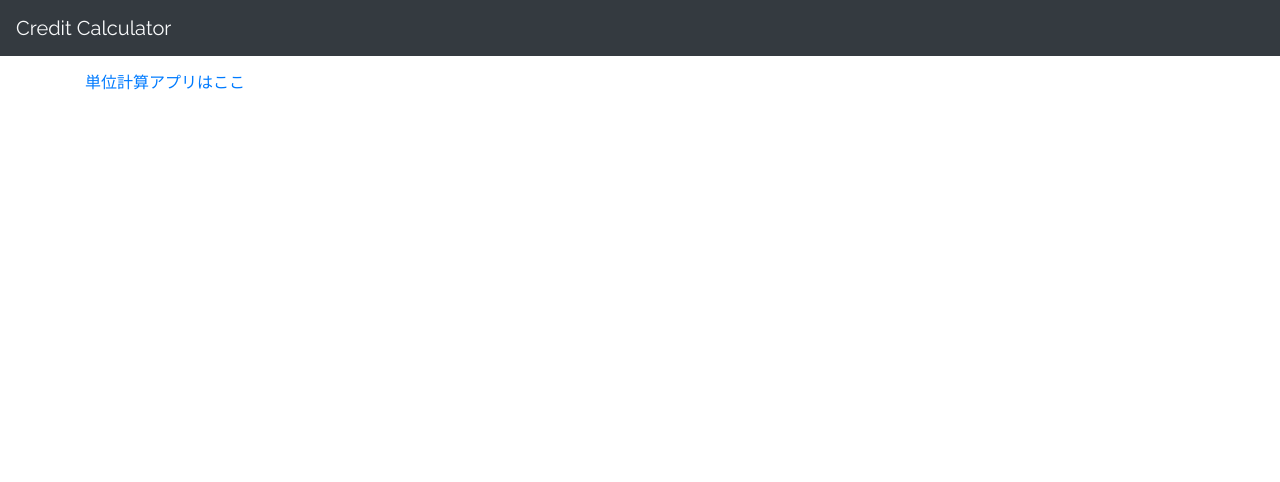
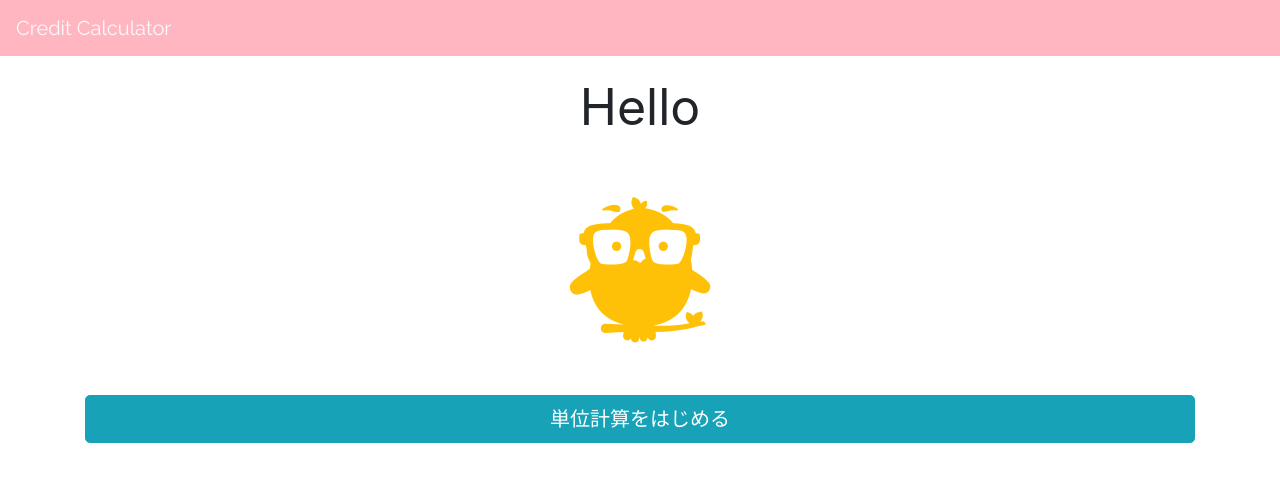
Before and after one commit to lelufig/credit-calculator, a Flask app: page / in a window 1280 px wide. Shown: the top 482 px of the page. Run offline with Flask 2, Linux system fonts and the light colour scheme; some libraries are stand-ins or nearby versions.

Commit message:
トップページの編集

```diff
--- a/static/css/calc.css
+++ b/static/css/calc.css
@@ -1,12 +1,42 @@
 input[type=checkbox] {
   transform: scale(1.5);
   margin: auto;
+
 }
 
 body {
   padding-top: 70px;
 }
 
+#top_body {
+  padding-top: 70px;
+  background-color: #fff;
+}
+
 header {
   font-family: 'Raleway', sans-serif;
+  background-color: #ffb6c1;
 }
+
+.container h1 {
+  font-size: 24px;
+  margin-bottom: 16px;
+}
+
+.icon-color{
+  color: #ffc107
+}
+
+.top-p {
+  text-align: center;
+  font-size: 50px
+}
+
+.icon {
+  text-decoration: none;
+  display: flex;
+  align-items: center;
+  justify-content: center;
+  margin: 50px auto;
+  font-size: 150px;
+}
--- a/templates/common.html
+++ b/templates/common.html
@@ -2,7 +2,6 @@
 {% block content %}
 <div class="container">
   <h1>全学年共通科目</h1>
-  <h2>国際政策学部の必要単位数は22単位以上です。</h2>
 
   <form class="" action="/common/{{ department }}/{{ cource }}/{{ chinese }}" method="post">
 
--- a/templates/common_result.html
+++ b/templates/common_result.html
@@ -27,6 +27,7 @@
           {% else %}
           <div class="alert alert-danger" role="alert">
             {{ item }}の単位が{{ lack_credit[item] }}単位足りていません。
+
           </div>
           {% endif %}
         </tr>
--- a/templates/layout.html
+++ b/templates/layout.html
@@ -12,13 +12,14 @@
 
   <!-- Bootstrap CSS -->
   <link rel="stylesheet" href="https://stackpath.bootstrapcdn.com/bootstrap/4.3.1/css/bootstrap.min.css" integrity="sha384-ggOyR0iXCbMQv3Xipma34MD+dH/1fQ784/j6cY/iJTQUOhcWr7x9JvoRxT2MZw1T" crossorigin="anonymous">
+  <script src="https://kit.fontawesome.com/0a8ee4773c.js" crossorigin="anonymous"></script>
   <link rel="stylesheet" href="{{ url_for('static', filename = 'css/calc.css') }}">
   <link href="https://fonts.googleapis.com/css?family=Raleway&display=swap" rel="stylesheet">
 </head>
 
 <body>
 
-  <header class="navbar fixed-top navbar-light bg-dark">
+  <header class="navbar fixed-top navbar-light">
     <a class="navbar-brand text-light" href="/">Credit Calculator</a>
   </header>
 
--- a/templates/top.html
+++ b/templates/top.html
@@ -1,6 +1,15 @@
 {% extends "layout.html" %}
 {% block content %}
-<div class="container">
-  <a href="{{ url_for('form') }}">単位計算アプリはここ</a>
-</div>
+<body id="top_body">
+
+
+  <div class="container">
+    <p class="top-p">Hello</p>
+    <i class="icon fab fa-earlybirds icon-color"></i>
+    <p class="top-p"></p>
+
+    <button onclick="location.href='/form'" class="btn btn-info btn-lg btn-block">単位計算をはじめる</button>
+  </div>
+
+</body>
 {% endblock %}
```
Also changed, not shown: templates/form.html (+14 -14 lines).
